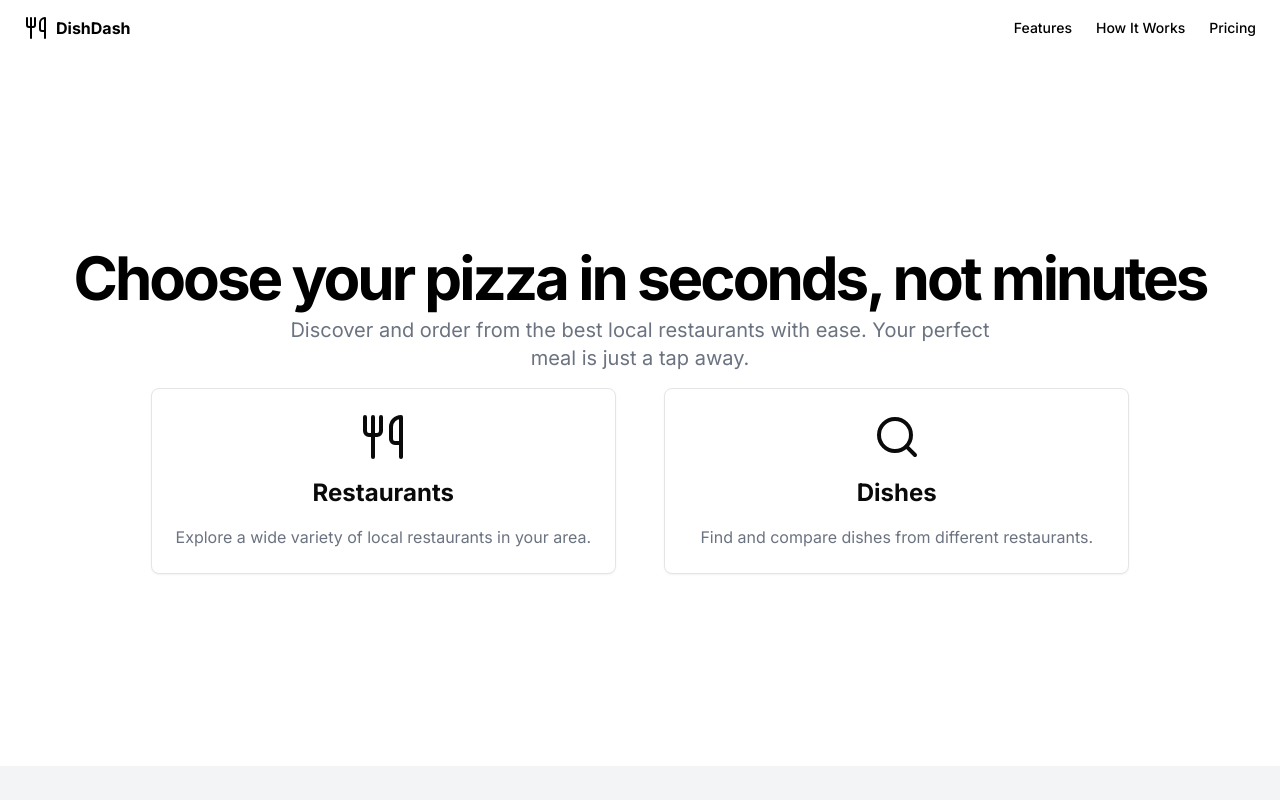
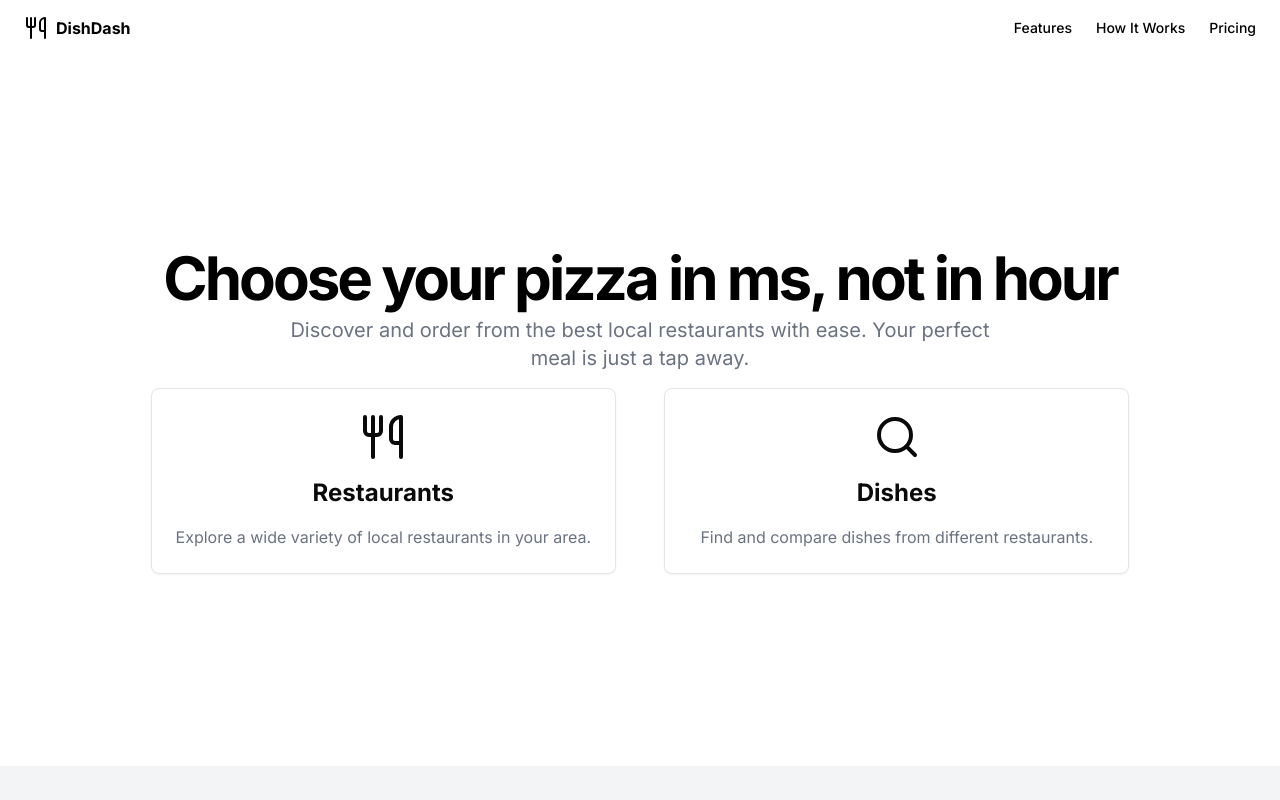
Before and after one commit to miguelalcalde/turbo-nextjs-php, a Next.js app in the folder apps/frontend/: page / in a window 1280 px wide. Shown: the top 800 px of the page. Built offline with nearby package versions, Linux system fonts and the light colour scheme.

Commit message:
change CTA

```diff
--- a/apps/frontend/src/app/page.tsx
+++ b/apps/frontend/src/app/page.tsx
@@ -39,7 +39,7 @@ export default function LandingPage() {
             <div className="flex flex-col items-center space-y-4 text-center">
               <div className="space-y-2">
                 <h1 className="text-3xl font-bold tracking-tighter sm:text-4xl md:text-5xl lg:text-6xl/none">
-                  Choose your pizza in seconds, not minutes
+                  Choose your pizza in ms, not in hour
                 </h1>
                 <p className="mx-auto max-w-[700px] text-gray-500 md:text-xl dark:text-gray-400">
                   Discover and order from the best local restaurants with ease.
```
